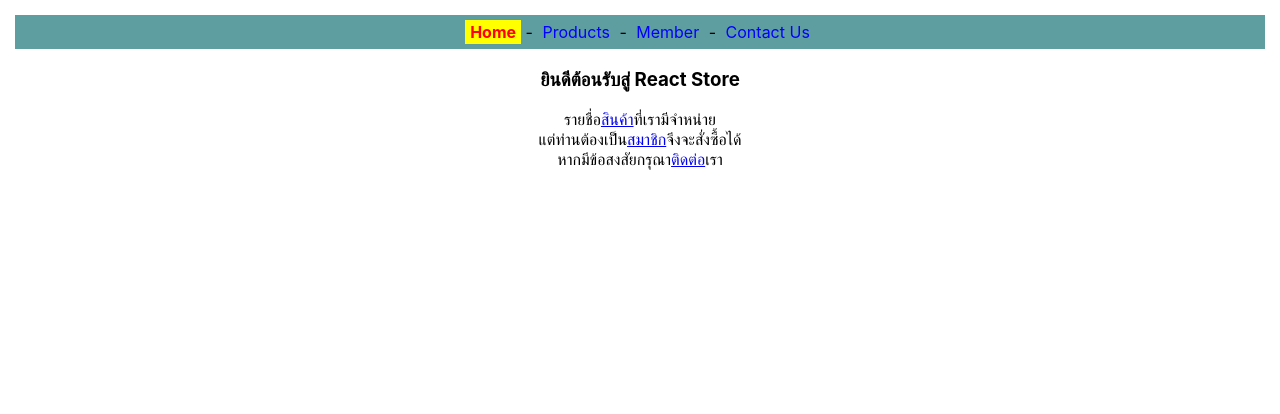
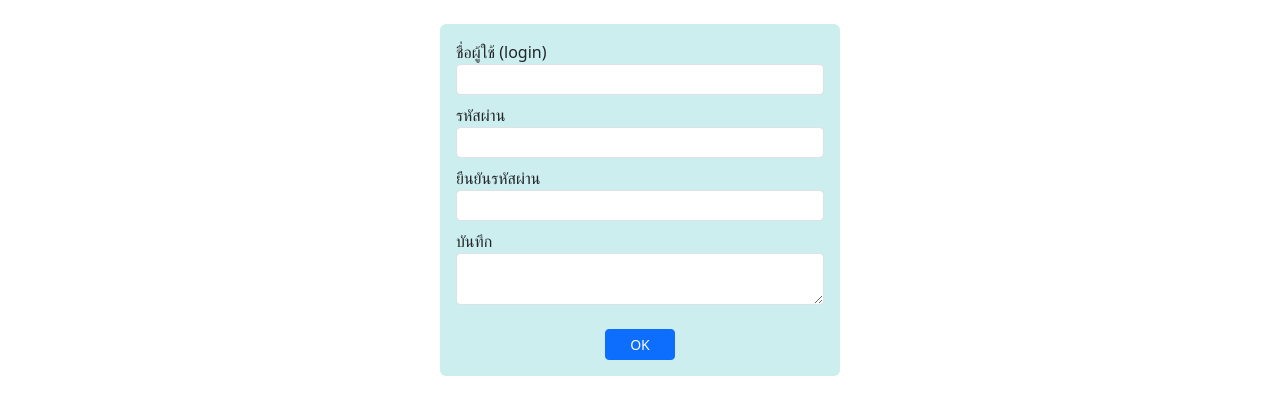
Before and after one commit to RachataKH/App01-react, a React (Create React App) app: page / in a window 1280 px wide. Shown: the top 414 px of the page. Built offline with nearby package versions, Linux system fonts and the light colour scheme.

Commit message:
FormText

```diff
--- a/package.json
+++ b/package.json
@@ -7,6 +7,7 @@
     "@testing-library/jest-dom": "^6.6.3",
     "@testing-library/react": "^16.3.0",
     "@testing-library/user-event": "^13.5.0",
+    "bootstrap": "^5.3.8",
     "react": "^19.1.0",
     "react-dom": "^19.1.0",
     "react-router-dom": "^7.8.2",
--- a/src/App.js
+++ b/src/App.js
@@ -1,6 +1,7 @@
 import React from 'react'
 import Router3 from "./router3"
+import FormText from './form-text'
 
 export default function App(){
-  return <Router3/>
+  return <FormText/>
 }
--- /dev/null
+++ b/src/form-text.js
@@ -0,0 +1,51 @@
+import React from "react";
+
+export default function FormText(){
+    const textPswd1 = React.useRef()
+    const textPswd2 = React.createRef()
+
+    const onBlurPassword1 = () => {
+        let pswd1 = textPswd1.current.value
+        if(pswd1!==''&&!pswd1.match(/^[0-9a-zA-Z]+$/)){
+            textPswd1.current.value = ''
+            alert('ต้องเป็น 0-9 หรือ a-z หรือ A-Z เท่านั้น')
+        }
+    }
+    const onBlurPassword2 = () => {
+        if(textPswd1.current.value!==textPswd2.current.value){
+            textPswd2.current.value = ''
+            alert('รหัสผ่านไม่ตรงกัน')
+        }
+    }
+    return (
+        <div className="mt-4 mx-auto p-3 rounded" style={{width:'400px',background:'#cee'}}>
+        <form>
+            <div className="form-group mb-2">
+                <label htmlFor = "login">ชื่อผู้ใช้ (login)</label>
+                <input type="text" id="login" name="login" maxLength="20" className="form-control form-control-sm"/>
+            </div>
+            <div className="form-group mb-2">
+                <label htmlFor="pswd1">รหัสผ่าน</label>
+                <input type="password" id="pswd1" name="pswd1" maxLength="10"
+                className="form-control form-control-sm"
+                ref={textPswd1} onBlur={onBlurPassword1}/>
+            </div>
+            <div className="form-group mb-2">
+                <label htmlFor="pswd2">ยืนยันรหัสผ่าน</label>
+                <input type="password" id="pswd2" name="pswd2"
+                className="form-control form-control-sm"
+                ref={textPswd2} onBlur={onBlurPassword2}/>
+            </div>
+            <div className="form-group mb-4">
+                <label htmlFor="memo">บันทึก</label>
+                <textarea id="memo" name="memo" rows="2" maxLength="200" className="form-control form-control-sm"></textarea>
+            </div>
+            <div className="text-center">
+                <button className ="btn btn-sm px-4 btn-primary">
+                    OK
+                </button>
+            </div>
+        </form>
+        </div>
+    )
+}
--- a/src/index.js
+++ b/src/index.js
@@ -3,6 +3,8 @@
 import './index.css';
 import App from './App';
 import reportWebVitals from './reportWebVitals';
+import 'bootstrap/dist/css/bootstrap.min.css';
+import 'bootstrap/dist/js/bootstrap.bundle.min.js';
 
 const root = ReactDOM.createRoot(document.getElementById('root'));
 root.render(
```
Also changed, not shown: 1 other file (tests, documents, lock files or other folders).
